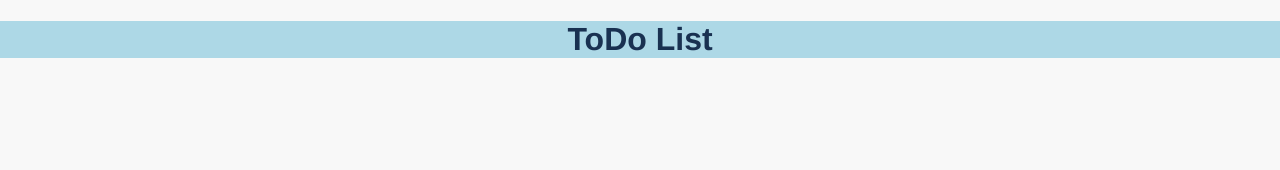
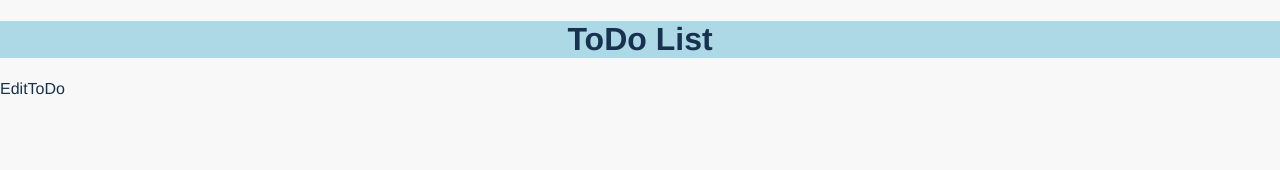
Before and after one commit to MathiasHobler/to-do, a React (Create React App) app: page /editToDo in a window 1280 px wide. Shown: the top 170 px of the page. Built offline with nearby package versions, Linux system fonts and the light colour scheme.

Commit message:
create edit route

```diff
--- a/src/App.js
+++ b/src/App.js
@@ -7,6 +7,7 @@ import {
   Random,
   Archive,
   Navbar,
+  EditToDo,
 } from "./components/components";
 import { nanoid } from "nanoid";
 import { Routes, Route } from "react-router-dom";
@@ -51,6 +52,13 @@ function App() {
     setToDo(archiveToDo);
   }
 
+  function editToDo(id, newValue) {
+    const editedToDo = toDos.map((todo) => {
+      return todo.id === id ? { ...todo, todo: newValue } : todo;
+    });
+    setToDo(editedToDo);
+  }
+
   function completeUncomplete(id) {
     const complete = toDos.map((toDo) => {
       if (toDo.id === id) {
@@ -85,6 +93,7 @@ function App() {
                       deleteToDo={() => deleteToDo(toDo.id)}
                       archiveToDo={() => archiveToDo(toDo.id)}
                       completeUncomplete={() => completeUncomplete(toDo.id)}
+                      editToDo={editToDo}
                     />
                   );
                 })}
@@ -118,6 +127,7 @@ function App() {
             </>
           }
         />
+        <Route path="editToDo" element={<EditToDo />}></Route>
       </Routes>
       <Navbar />
     </>
--- /dev/null
+++ b/src/components/EditToDo.jsx
@@ -0,0 +1,7 @@
+import React from "react";
+
+const EditToDo = () => {
+  return <div>EditToDo</div>;
+};
+
+export default EditToDo;
--- a/src/components/ToDo.jsx
+++ b/src/components/ToDo.jsx
@@ -1,5 +1,6 @@
 import { React } from "react";
 import ToDoContainer from "./ToDo.styled";
+import { Link } from "react-router-dom";
 
 const ToDo = ({ toDo, deleteToDo, archiveToDo, completeUncomplete }) => {
   return (
@@ -13,6 +14,9 @@ const ToDo = ({ toDo, deleteToDo, archiveToDo, completeUncomplete }) => {
           }}
         >
           {!toDo.completed ? "complete" : "uncomplete"}
+        </button>
+        <button>
+          <Link to="editToDo">edit</Link>
         </button>
         <button
           type="button"
--- a/src/components/components.jsx
+++ b/src/components/components.jsx
@@ -4,3 +4,4 @@ export { default as NewToDo } from "./NewToDo";
 export { default as Archive } from "./Archive";
 export { default as Random } from "./Random";
 export { default as Navbar } from "./Navbar";
+export { default as EditToDo } from "./EditToDo";
```
